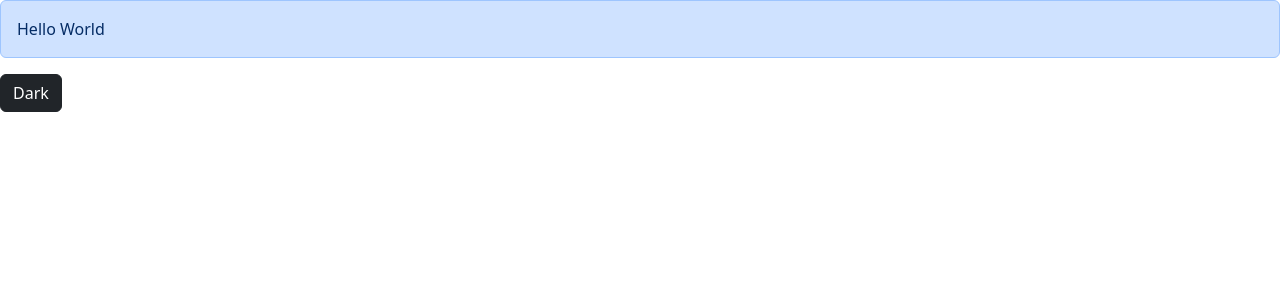
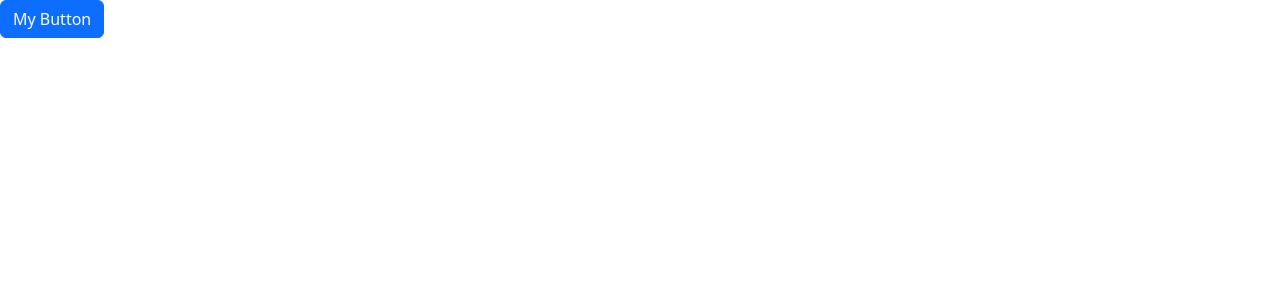
Before and after one commit to Richard9923/learning-react, a React (Vite) app in the folder react-app/: page / in a window 1280 px wide. Shown: the top 300 px of the page. Built offline with nearby package versions, Linux system fonts and the light colour scheme.

Commit message:
criando botao com funcoes de abrir e fechar

```diff
--- a/react-app/src/App.tsx
+++ b/react-app/src/App.tsx
@@ -1,14 +1,16 @@
 import Alert from "./components/Alert";
 import Button from "./components/Button";
-import ListGroup from "./components/ListGroup";
-
+import { useState } from "react";
 function App() {
+  const [alertVisible, setAlertVisibility] = useState(false);
   return (
     <div>
-      <Alert>
-        Hello <span>World</span>
-      </Alert>
-      <Button />
+      {alertVisible && (
+        <Alert onClose={() => setAlertVisibility(false)}>My alert</Alert>
+      )}
+      <Button color="primary" onClick={() => setAlertVisibility(true)}>
+        My Button
+      </Button>
     </div>
   );
 }
--- a/react-app/src/components/Button.tsx
+++ b/react-app/src/components/Button.tsx
@@ -1,9 +1,14 @@
-function Button() {
+interface Props {
+  children: string;
+  color?: "primary" | "secondary" | "danger";
+  onClick: () => void;
+}
+const Button = ({ children, onClick, color = "primary" }: Props) => {
   return (
-    <div>
-      <button className="btn btn-dark">Dark</button>
-    </div>
+    <button className={"btn btn-" + color} onClick={onClick}>
+      {children}
+    </button>
   );
-}
+};
 
 export default Button;
--- a/react-app/src/components/alert.tsx
+++ b/react-app/src/components/alert.tsx
@@ -2,10 +2,22 @@
 
 interface Props {
   children: ReactNode;
+  onClose: () => void;
 }
 
-const Alert = ({ children }: Props) => {
-  return <div className="alert alert-primary">{children}</div>;
+const Alert = ({ children, onClose }: Props) => {
+  return (
+    <div className="alert alert-primary alert-dismissible">
+      {children}
+      <button
+        type="button"
+        className="btn-close"
+        data-bs-dismiss="alert"
+        aria-label="Close"
+        onClick={onClose}
+      ></button>
+    </div>
+  );
 };
 
 export default Alert;
```
Also changed, not shown: react-app/src/components/AnotherAlert.tsx (added, +22 -0 lines).
